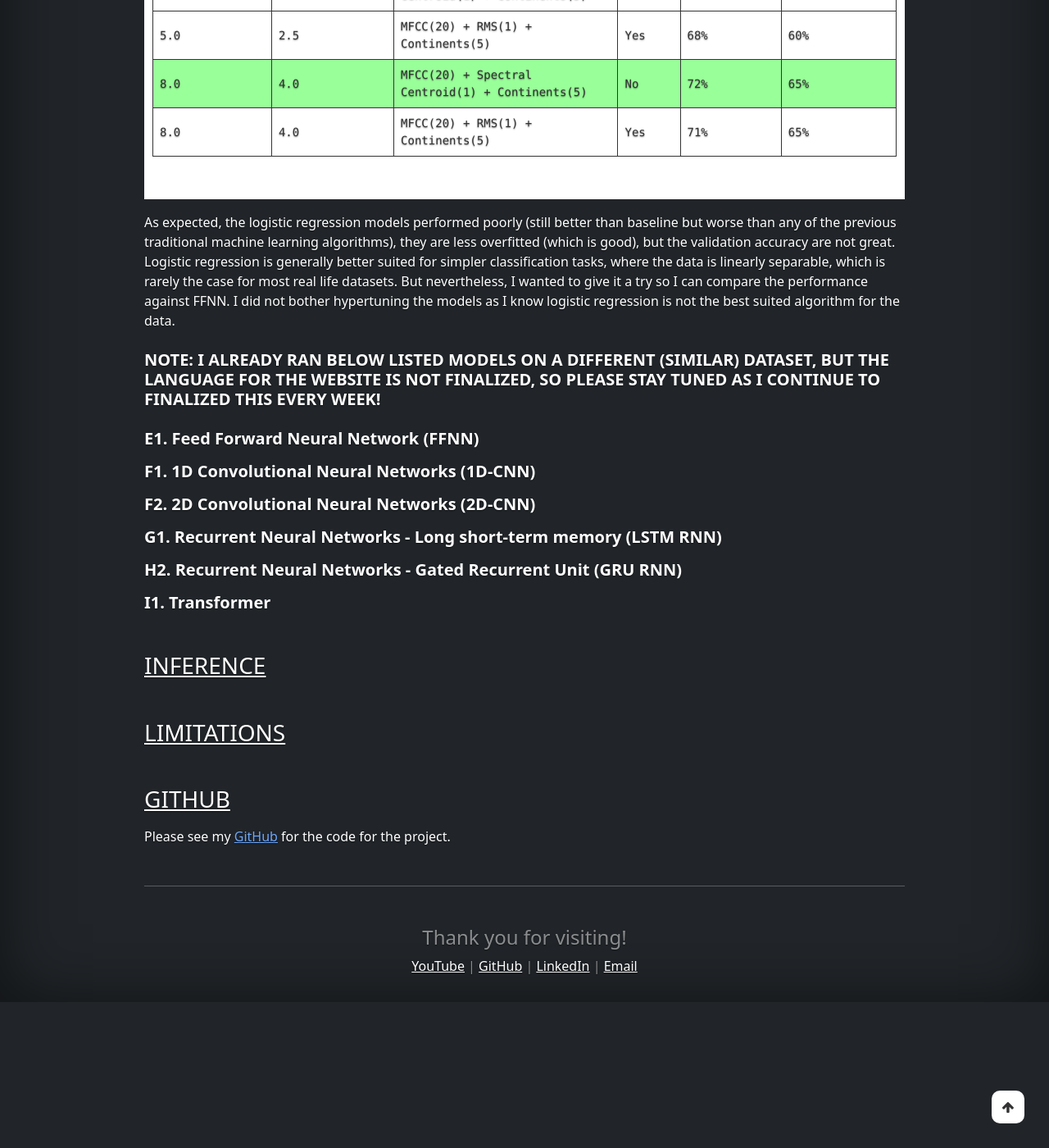
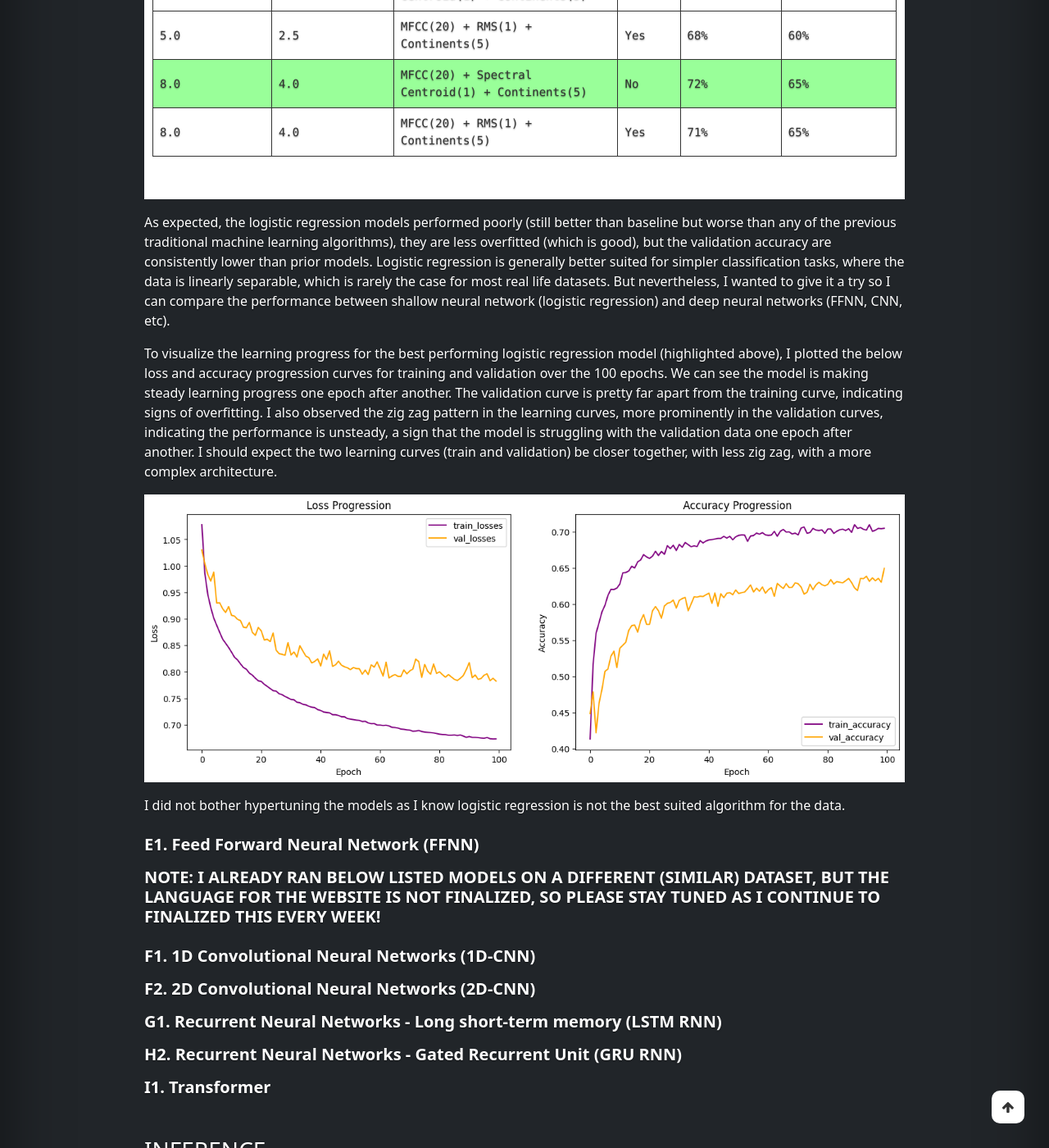
Before and after one commit to rachlllg/rachlllg.github.io, a Jekyll site: the page built from docs/_projects/2023-Bird_Song_Classifier_with_Machine_Learning.markdown, in a window 1280 px wide and 1400 px high, scrolled down 16468 px. Shown: the whole window at 82% size. Built offline with Jekyll 4.4.1, drawn with Linux system fonts in a browser that asks for light colours; nearby versions of some CDN libraries; comment, search, counter and statistics services are not loaded.

Commit message:
update_project

```diff
--- a/docs/_projects/2023-Bird_Song_Classifier_with_Machine_Learning.markdown
+++ b/docs/_projects/2023-Bird_Song_Classifier_with_Machine_Learning.markdown
@@ -640,14 +640,15 @@ categories: Python Machine-Learning
       </tbody>
     </table>
   </pre>
-  <p class='mb-4'>As expected, the logistic regression models performed poorly (still better than baseline but worse than any of the previous traditional machine learning algorithms), they are less overfitted (which is good), but the validation accuracy are not great. Logistic regression is generally better suited for simpler classification tasks, where the data is linearly separable, which is rarely the case for most real life datasets. But nevertheless, I wanted to give it a try so I can compare the performance against FFNN. I did not bother hypertuning the models as I know logistic regression is not the best suited algorithm for the data.</p>
-
-
-  <h5 class='mb-4'><strong>NOTE: I ALREADY RAN BELOW LISTED MODELS ON A DIFFERENT (SIMILAR) DATASET, BUT THE LANGUAGE FOR THE WEBSITE IS NOT FINALIZED, SO PLEASE STAY TUNED AS I CONTINUE TO FINALIZED THIS EVERY WEEK!</strong></h5>
-
+  <p>As expected, the logistic regression models performed poorly (still better than baseline but worse than any of the previous traditional machine learning algorithms), they are less overfitted (which is good), but the validation accuracy are consistently lower than prior models. Logistic regression is generally better suited for simpler classification tasks, where the data is linearly separable, which is rarely the case for most real life datasets. But nevertheless, I wanted to give it a try so I can compare the performance between shallow neural network (logistic regression) and deep neural networks (FFNN, CNN, etc).</p>
+  <p>To visualize the learning progress for the best performing logistic regression model (highlighted above), I plotted the below loss and accuracy progression curves for training and validation over the 100 epochs. We can see the model is making steady learning progress one epoch after another. The validation curve is pretty far apart from the training curve, indicating signs of overfitting. I also observed the zig zag pattern in the learning curves, more prominently in the validation curves, indicating the performance is unsteady, a sign that the model is struggling with the validation data one epoch after another. I should expect the two learning curves (train and validation) be closer together, with less zig zag, with a more complex architecture.</p>
+  <img class="img-fluid mb-3" src="/assets/img/projects/bird_song_classifier/logistic_regression.png" alt="logistic regression learning curves">
+  <p class='mb-4'>I did not bother hypertuning the models as I know logistic regression is not the best suited algorithm for the data.</p>
   <!-- E1. Feed Forward Neural Network (FFNN) -->
   <h5 class='mb-3'><strong>E1. Feed Forward Neural Network (FFNN)</strong></h5>
   <p></p>
+
+  <h5 class='mb-4'><strong>NOTE: I ALREADY RAN BELOW LISTED MODELS ON A DIFFERENT (SIMILAR) DATASET, BUT THE LANGUAGE FOR THE WEBSITE IS NOT FINALIZED, SO PLEASE STAY TUNED AS I CONTINUE TO FINALIZED THIS EVERY WEEK!</strong></h5>
 
   <!-- F1. 1D Convolutional Neural Networks (1D-CNN) -->
   <h5 class='mb-3'><strong>F1. 1D Convolutional Neural Networks (1D-CNN)</strong></h5>
```
Also changed, not shown: docs/assets/img/projects/bird_song_classifier/logistic_regression.png (added).
